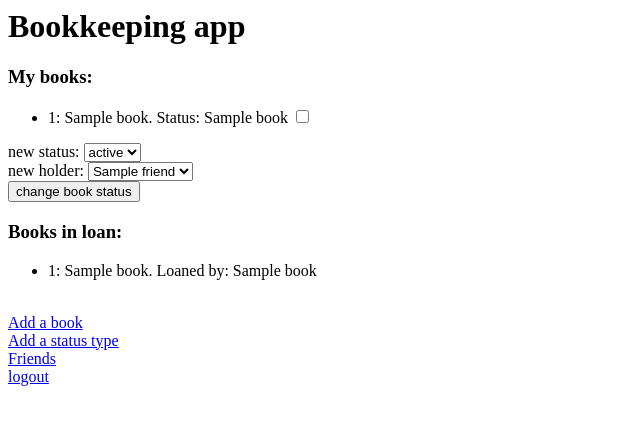
After one commit to MyVeli/bookkeeping, a Flask app: template templates/edit_book_statuses.html in a window 1280 px wide. The commit adds this page. Shown: the top 425 px of the page, without its empty margins (0-640 px from the left). Run offline with Flask 2, Linux system fonts and the light colour scheme; the template is opened without the code that fills it: most values are stand-ins (such as "Sample title", 1, 10 or a date in 2020).

Commit message:
editing now on its own page.

```diff
--- a/app.py
+++ b/app.py
@@ -26,23 +26,38 @@ def index():
     friend_list = list()
     for friend in get_friends(db,session.get("username")):
         friend_list.append(friend)
-    friend_list.append("me")
     return render_template("index.html",message="Welcome "+session.get("username"),\
-        books=books,loaned=loaned,statuses=get_statuses(db),\
-            friends=friend_list)
+        books=books,loaned=loaned,statuses=get_statuses(db),friends=friend_list)
+
+@app.route("/edit_books")
+def _edit_list():
+    if not check_login(session): return redirect("/login")
+    books = get_books_for_user_and_status(db,session.get("username"),"")
+    loaned = list()
+    for book in books:
+        if book[2] == "Loaned":
+            loaned.append(book)
+    friend_list = list()
+    for friend in get_friends(db,session.get("username")):
+        friend_list.append(friend)
+    return render_template("edit_book_statuses.html",message="Welcome "+session.get("username"),\
+        books=books,loaned=loaned,statuses=get_statuses(db),friends=friend_list)
 
 @app.route("/addtitle")
 def _add_title():
     if not check_login(session): return redirect("/login")
-    return render_template("addtitle.html", statuses=get_statuses(db))
+    friend_list = list()
+    for friend in get_friends(db,session.get("username")):
+        friend_list.append(friend)
+    return render_template("addtitle.html", statuses=get_statuses(db), friends=friend_list)
 
 @app.route("/newtitle",methods=["POST"])
 def newtitle():
     if not check_login(session): return redirect("/login")
     add_title(db,request.form["author"],request.form["name"],request.form["genre"],request.form["status"])
-    if request.form["add"] == "True":
-        add_book(db,request.form["author"],request.form["name"],\
-            request.form["genre"],request.form["status"],session.get("username"))
+    add_book(db,request.form["author"],request.form["name"],request.form["genre"],\
+        request.form["status"],session.get("username"),request.form["friend"])
+    #if request.form["add"] == "True":
     return redirect("/")
 
 @app.route("/login")
--- a/src/user_management/add_user.py
+++ b/src/user_management/add_user.py
@@ -11,6 +11,7 @@ def handle_registration(db,username,pw):
         query = "INSERT INTO Users (name, password) VALUES (:name,:pw)"
         try:
             db.session.execute(query, {"name":username,"pw":pw_hash})
+            db.session.execute("INSERT INTO Friends (name) VALUES (:me)", {"me":'me'})
             db.session.commit()
         except Exception:
             print("virhe")
--- /dev/null
+++ b/templates/edit_book_statuses.html
@@ -0,0 +1,35 @@
+<title>Bookkeeping app</title>
+<h1>Bookkeeping app</h1>
+<p>{{ message }}</p>
+<h3>My books:</h3>
+<form action="/change_status" method="POST">
+<ul>
+    {% for book in books %}
+    <li> {{book[0]}}: {{book[1]}}. Status: {{book[2]}} <input type="checkbox" name="book:{{book[0]}}{{book[1]}}{{book[4]}}">
+    {% endfor %}
+</ul>
+new status:
+<select id="status" name="status">
+    {% for i in statuses %}
+    <option value="{{i}}"> {{i}}</option>
+    {% endfor %}
+</select> <br>
+new holder:
+<select id="friend" name="friend">
+    {% for i in friends %}
+    <option value="{{i}}"> {{i}}</option>
+    {% endfor %}
+</select> <br>
+<input type="submit" value="change book status">
+</form>
+<h3>Books in loan:</h3>
+<ul>
+    {% for book in loaned %}
+    <li> {{book[0]}}: {{book[1]}}. Loaned by: {{book[3]}}
+    {% endfor %}
+</ul> <br>
+
+<a href="/addtitle">Add a book</a> <br>
+<a href="/status">Add a status type</a><br>
+<a href="/friends">Friends</a><br>
+<a href="/logout">logout</a>
```
Also changed, not shown: src/services/book_management.py (+11 -5 lines), templates/addtitle.html (+8 -2 lines), templates/index.html (+2 -16 lines), src/services/helper_functions.py (line endings or trailing spaces).
